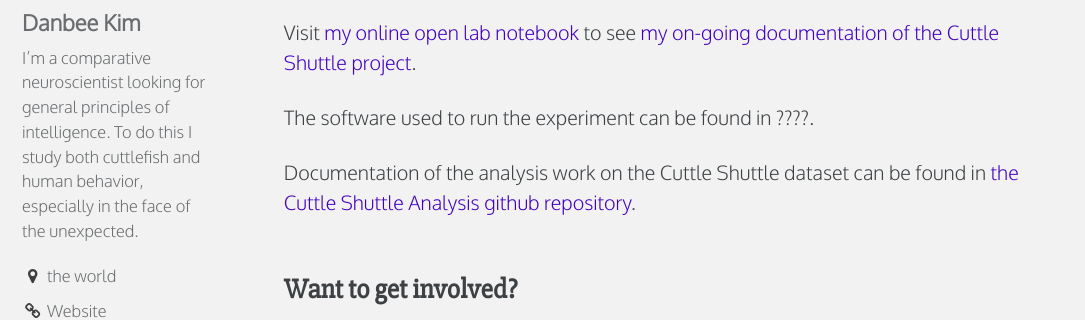
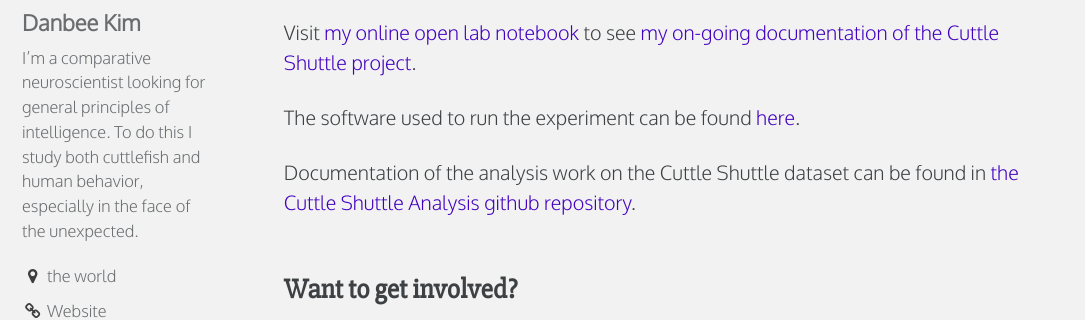
Before and after one commit to everymind/CuttleShuttle, a Jekyll site: the page built from index.md, in a window 1280 px wide and 900 px high, scrolled down 1568 px. Shown: the part 155-475 px from the top of the window, without its empty margins (0-1085 px from the left). Built offline with Jekyll 4.4.1, drawn with Linux system fonts in a browser that asks for light colours.

Commit message:
Update index.md

```diff
--- a/index.md
+++ b/index.md
@@ -39,7 +39,7 @@ Many thanks to Kendra Buresch, Stephen Senft, Alex Schnell, Andrew Carvey, Arthu
 
 Visit [my online open lab notebook](http://www.danbeekim.org/open-lab-notebook/) to see [my on-going documentation of the Cuttle Shuttle project](http://www.danbeekim.org/open-lab-notebook/cuttlefish-hunting-behavior/).
 
-The software used to run the experiment can be found in ????.
+The software used to run the experiment can be found [here](https://github.com/everymind/CuttleShuttle/tree/gh-pages/experiment).
 
 Documentation of the analysis work on the Cuttle Shuttle dataset can be found in [the Cuttle Shuttle Analysis github repository](https://github.com/everymind/CuttleShuttle-Analysis).
 
```
